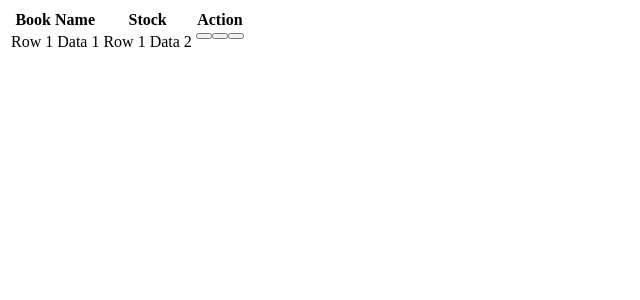
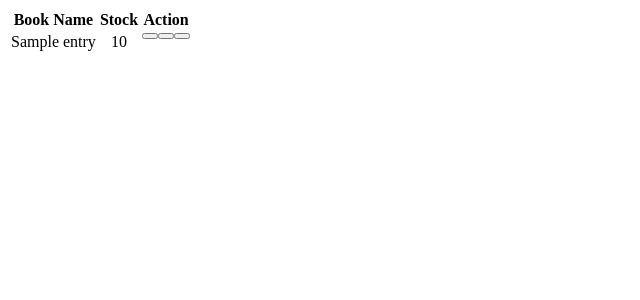
Before and after one commit to cph0r/bookstore, a Python web app: template inventory/templates/inventory/table/table.html in a window 1280 px wide. Shown: the top 300 px of the page, without its empty margins (0-640 px from the left). Run offline with Jinja, Linux system fonts and the light colour scheme; the template is opened without the code that fills it: most values are stand-ins (such as "Sample title", 1, 10 or a date in 2020).

```diff
--- a/inventory/constants.py
+++ b/inventory/constants.py
@@ -16,3 +16,4 @@ DELETE_PATH = 'inventory/modals/delete.html'
 VIEW_PATH = 'inventory/modals/view.html'
 BASE_MODAL_PATH = 'inventory/modals/base_modal.html'
 INPUT_PATH = 'input_path'
+ENTRIES = 'entries'
--- a/inventory/templates/inventory/base.html
+++ b/inventory/templates/inventory/base.html
@@ -11,7 +11,7 @@
 {%  include 'inventory/imports/style.html' %}
     <body>
     <div id='modal_div'></div>
-    <button type='button' onclick="crud('add')" style=" width:auto;padding:10px;margin-left:100px;margin-top:10px"><i class="fa fa-plus-circle"></i>    ADD</button>
+    <button type='button' onclick="crud('add','')" style=" width:auto;padding:10px;margin-left:100px;margin-top:10px"><i class="fa fa-plus-circle"></i>    ADD</button>
     <div style="padding:100px">
     {% include "inventory/table/table.html" %}
 <div>
--- a/inventory/templates/inventory/imports/css.html
+++ b/inventory/templates/inventory/imports/css.html
@@ -1,4 +1,4 @@
 <link rel="stylesheet" href="https://stackpath.bootstrapcdn.com/bootstrap/4.3.1/css/bootstrap.min.css" integrity="sha384-ggOyR0iXCbMQv3Xipma34MD+dH/1fQ784/j6cY/iJTQUOhcWr7x9JvoRxT2MZw1T" crossorigin="anonymous">
-  <link href="https://cdn.datatables.net/1.10.25/css/jquery.dataTables.min.css" rel="Stylesheet" type="text/css" />
+<link href="https://cdn.datatables.net/1.10.25/css/jquery.dataTables.min.css" rel="Stylesheet" type="text/css" />
 <link rel="stylesheet" href="https://cdnjs.cloudflare.com/ajax/libs/font-awesome/4.7.0/css/font-awesome.min.css">
 <link href="https://cdn.jsdelivr.net/npm/select2@4.1.0-rc.0/dist/css/select2.min.css" rel="stylesheet" />
--- a/inventory/templates/inventory/table/table.html
+++ b/inventory/templates/inventory/table/table.html
@@ -2,28 +2,30 @@
     <thead>
         <tr>
             <th>Book Name</th>
-            <th>Stock</th>
-            <th>Action</th>
+            <th style="text-align:center">Stock</th>
+            <th style="text-align:center">Action</th>
         </tr>
     </thead>
     <tbody>
+    {% for entry in entries %}
         <tr>
-            <td>Row 1 Data 1</td>
-            <td>Row 1 Data 2</td>
+            <td>{{ entry.name }}</td>
+            <td style="text-align:center" >{{ entry.stock }}</td>
             <td style="display:flex;flex-">
 
-            <button type='button' class="btn btn-default" onclick="crud('view')">
+            <button type='button' class="btn btn-default" onclick="crud('view',{{ entry.id }})">
             <i class="fa fa-eye"></i>
             </button>
 
-            <button type='button' class="btn btn-default" onclick="crud('delete')">
-            <i class="fas fa-trash-alt"></i>
+            <button type='button' class="btn btn-default" onclick="crud('delete',{{ entry.id }})">
+            <i class="fa fa-trash"></i>
             </button>
 
-            <button type='button' class="btn btn-default" onclick="crud('update')">
+            <button type='button' class="btn btn-default" onclick="crud('update',{{ entry.id}})">
             <i class="fa fa-edit"></i>
             </button>
             </td>
         </tr>
+        {% endfor %}
     </tbody>
 </table>
```
Also changed, not shown: inventory/templates/inventory/modals/base_modal.html (+2 -5 lines), inventory/templates/inventory/modals/create.html (+11 -6 lines), inventory/templates/inventory/modals/view.html (+7 -4 lines), inventory/templates/inventory/table/script.html (+14 -11 lines), inventory/views.py (+7 -3 lines), db.sqlite3.
